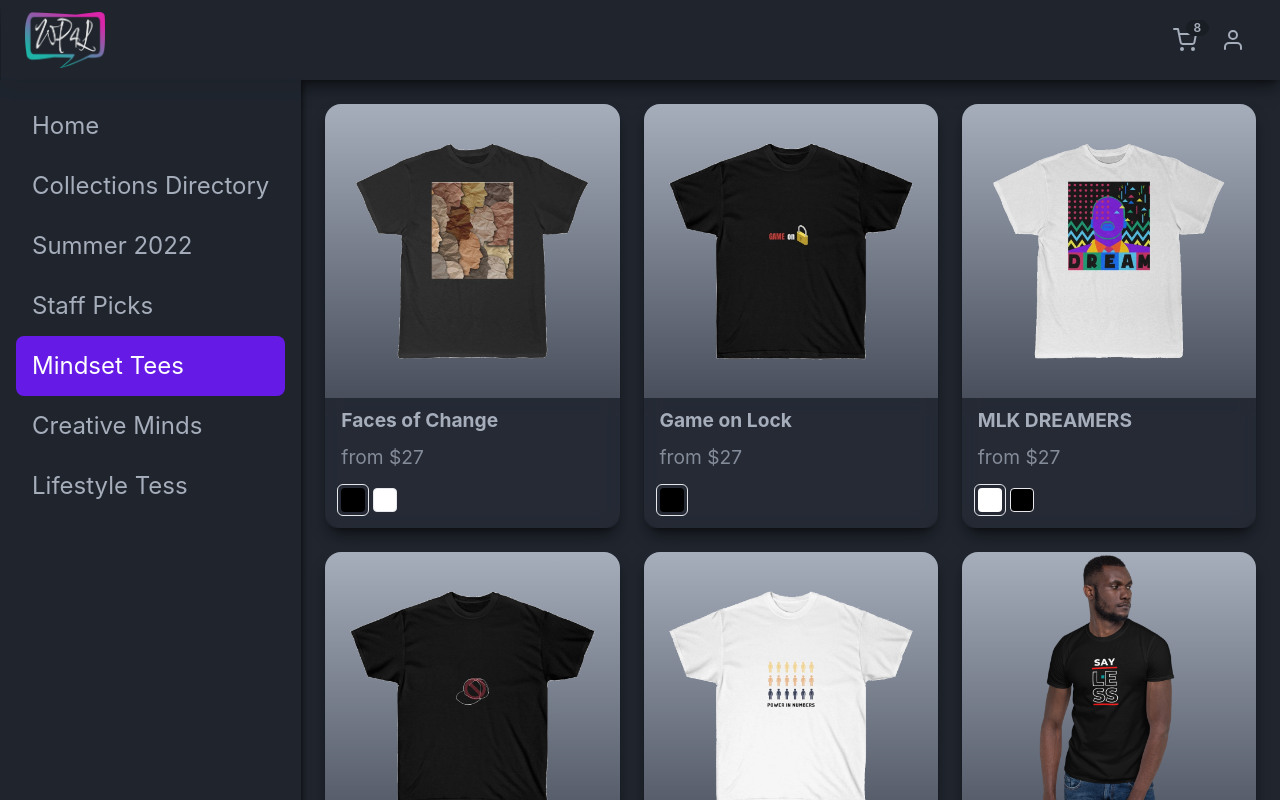
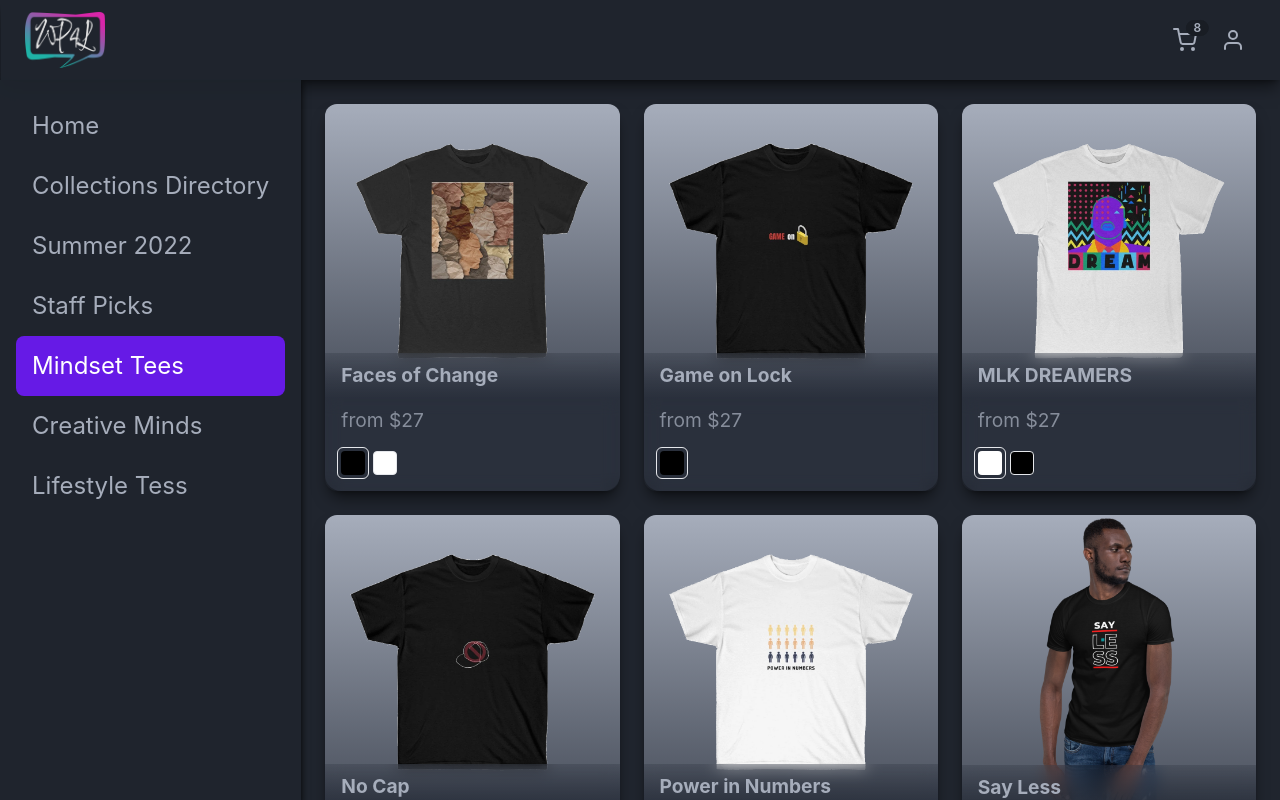
Before and after one commit to CSpencerND/wordplay4lyfe-next, a Next.js app: page /collections/mindset in a window 1280 px wide. Built offline with nearby package versions, Linux system fonts and the light colour scheme.

Commit message:
create gradient effect on product-title; remove redundant component;

```diff
--- a/src/components/Products/ProductBase.tsx
+++ b/src/components/Products/ProductBase.tsx
@@ -11,11 +11,15 @@ export const ProductPreview = ({ product }: { product: ProductData }) => {
 
     return (
         <li className="card" key={image.key}>
-            <figure className="">{image}</figure>
-            <div className="card-body !space-y-0 rounded-b-xl bg-base-300/50 px-4 py-2 backdrop-blur">
-                <h2 className="overflow-hidden text-ellipsis whitespace-nowrap text-sm font-bold">
-                    {product[0]}
-                </h2>
+            <label htmlFor="productModal">
+                <figure className="relative rounded-t-xl">
+                    {image}
+                    <h2 className="product-title">
+                        {product[0]}
+                    </h2>
+                </figure>
+            </label>
+            <div className="card-body !space-y-0 rounded-b-xl px-4 py-2 backdrop-blur">
                 <p className="whitespace-nowrap pr-2 text-sm opacity-75">from $27</p>
                 <Swatch productImages={product[1]} setImage={setImage} />
             </div>
@@ -43,7 +47,3 @@ export const CollectionPreview = ({ src, title, href }: PreviewProps) => {
 export const ProductGrid = ({ children }: Children) => {
     return <ul className="std-grid-lg">{children}</ul>
 }
-
-export const CollectionGrid = ({ children }: Children) => {
-    return <ul className="std-grid-md">{children}</ul>
-}
```
